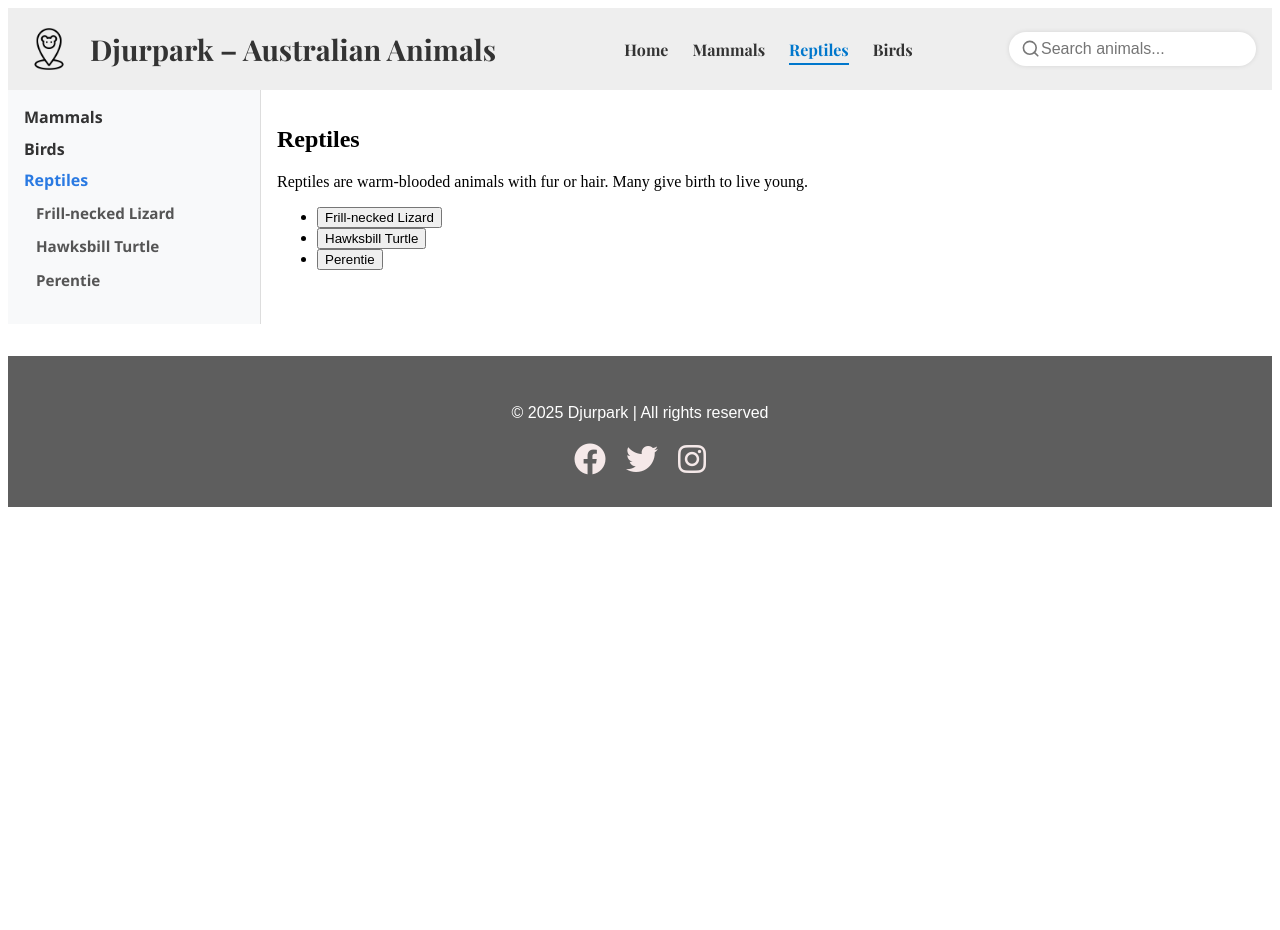
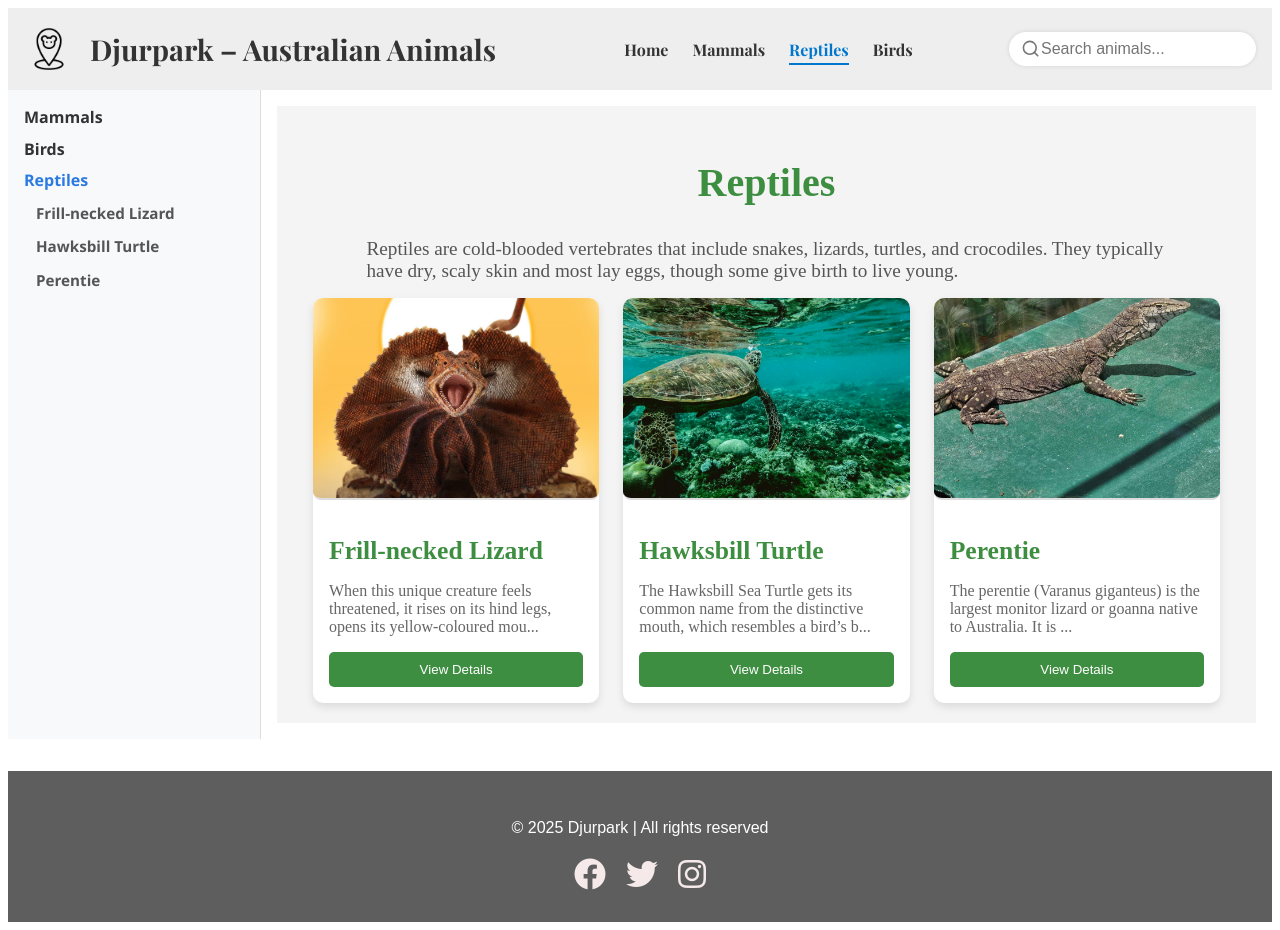
Before and after one commit to PriyeshIllam/assignment-4-react-router-djurpark, a React (Create React App) app: page /reptiles in a window 1280 px wide. Before the commit the page ends 800 px from the top, so only its background shows below. Built offline with nearby package versions, Linux system fonts and the light colour scheme.

Commit message:
updated the birds and reptiles page matching to mammals

```diff
--- a/src/pages/Birds.jsx
+++ b/src/pages/Birds.jsx
@@ -1,25 +1,47 @@
 import animals from '../data/animals';
 import { useState } from 'react';
 import AnimalDetailModal from '../modals/AnimalDetailModal';
+import '../styles/Group.css';
 
 const Birds = () => {
   const [selectedAnimal, setSelectedAnimal] = useState(null);
-
   const birds = animals.filter(a => a.group === 'bird');
 
   return (
-    <div>
-      <h2>Birds</h2>
-      <p>Birds are warm-blooded animals with fur or hair. Many give birth to live young.</p>
-      <ul>
+    <div className="group-page">
+      <h2 className="page-title">Birds</h2>
+      <p className="page-description">
+        Birds are warm-blooded animals with feathers and wings. Most birds can fly, and they lay eggs.
+        They have beaks and a lightweight skeleton suited for aerial movement.
+      </p>
+
+      <div className="animal-cards">
         {birds.map(animal => (
-          <li key={animal.name}>
-            <button onClick={() => setSelectedAnimal(animal)}>{animal.name}</button>
-          </li>
+          <div className="animal-card" key={animal.name}>
+            <img src={animal.image} alt={animal.name} className="animal-image" />
+            <div className="animal-info">
+              <div className="animal-name">{animal.name}</div>
+              <p className="animal-description">
+                {animal.description.length > 100
+                  ? animal.description.slice(0, 100) + '...'
+                  : animal.description}
+              </p>
+              <button
+                className="details-btn"
+                onClick={() => setSelectedAnimal(animal)}
+              >
+                View Details
+              </button>
+            </div>
+          </div>
         ))}
-      </ul>
+      </div>
+
       {selectedAnimal && (
-        <AnimalDetailModal animal={selectedAnimal} onClose={() => setSelectedAnimal(null)} />
+        <AnimalDetailModal
+          animal={selectedAnimal}
+          onClose={() => setSelectedAnimal(null)}
+        />
       )}
     </div>
   );
--- a/src/pages/Reptiles.jsx
+++ b/src/pages/Reptiles.jsx
@@ -1,25 +1,47 @@
 import animals from '../data/animals';
 import { useState } from 'react';
 import AnimalDetailModal from '../modals/AnimalDetailModal';
+import '../styles/Group.css'; // You can use a shared CSS file too.
 
 const Reptiles = () => {
   const [selectedAnimal, setSelectedAnimal] = useState(null);
-
   const reptiles = animals.filter(a => a.group === 'reptile');
 
   return (
-    <div>
-      <h2>Reptiles</h2>
-      <p>Reptiles are warm-blooded animals with fur or hair. Many give birth to live young.</p>
-      <ul>
+    <div className="group-page">
+      <h2 className="page-title">Reptiles</h2>
+      <p className="page-description">
+        Reptiles are cold-blooded vertebrates that include snakes, lizards, turtles, and crocodiles.
+        They typically have dry, scaly skin and most lay eggs, though some give birth to live young.
+      </p>
+
+      <div className="animal-cards">
         {reptiles.map(animal => (
-          <li key={animal.name}>
-            <button onClick={() => setSelectedAnimal(animal)}>{animal.name}</button>
-          </li>
+          <div className="animal-card" key={animal.name}>
+            <img src={animal.image} alt={animal.name} className="animal-image" />
+            <div className="animal-info">
+              <div className="animal-name">{animal.name}</div>
+              <p className="animal-description">
+                {animal.description.length > 100
+                  ? animal.description.slice(0, 100) + '...'
+                  : animal.description}
+              </p>
+              <button
+                className="details-btn"
+                onClick={() => setSelectedAnimal(animal)}
+              >
+                View Details
+              </button>
+            </div>
+          </div>
         ))}
-      </ul>
+      </div>
+
       {selectedAnimal && (
-        <AnimalDetailModal animal={selectedAnimal} onClose={() => setSelectedAnimal(null)} />
+        <AnimalDetailModal
+          animal={selectedAnimal}
+          onClose={() => setSelectedAnimal(null)}
+        />
       )}
     </div>
   );
```
